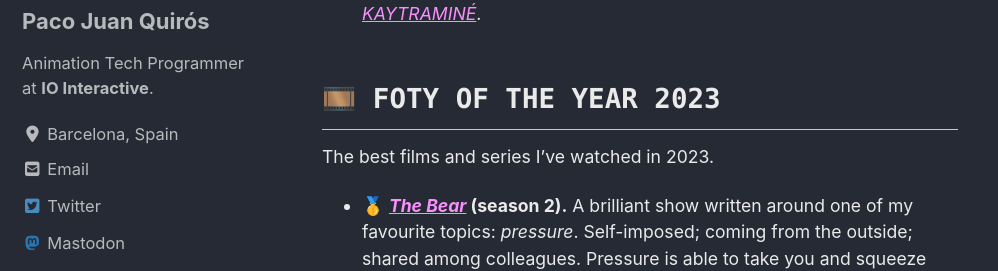
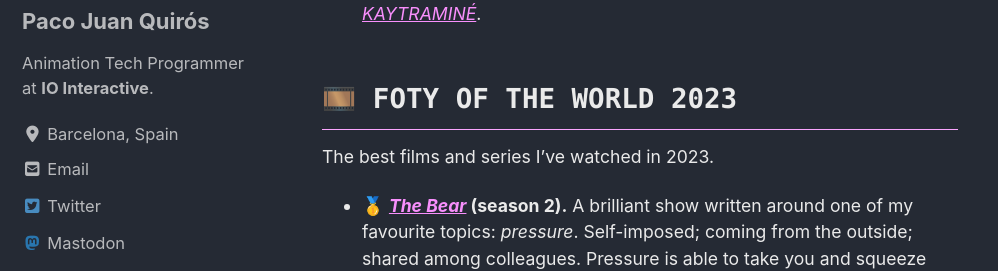
Before and after one commit to pacojq/pacojq.github.io, a Jekyll site: the page built from _posts/2024-01-12-moty-2023.md, in a window 1280 px wide and 900 px high, scrolled down 2662 px. Shown: the part 178-449 px from the top of the window, without its empty margins (0-998 px from the left). Built offline with Jekyll 4.4.1, drawn with Linux system fonts in a browser that asks for light colours; cached includes are drawn as plain includes; nearby versions of some CDN libraries.

Commit message:
Update 2024-01-12-moty-2023.md

```diff
--- a/_posts/2024-01-12-moty-2023.md
+++ b/_posts/2024-01-12-moty-2023.md
@@ -44,7 +44,7 @@
 - 💐 **Honorable mentions:** Cruz Cafuné - [_Me Muevo con Dios_](https://open.spotify.com/album/7yvmtCjHcBe9DqIVl7AwQT). Al·lèrgiques al pol·len - [_Cants, crits, baralles_](https://open.spotify.com/album/3mvSeMnrhY4IOpP5aUi8G6). Aminé & KAYTRANDA - [_KAYTRAMINÉ_](https://open.spotify.com/album/1plAqF2W8hwAhcpBAfGNsW).
 
 
-## 🎞️ FOTY OF THE YEAR 2023
+## 🎞️ FOTY OF THE WORLD 2023
 
 The best films and series I've watched in 2023.
 
```
